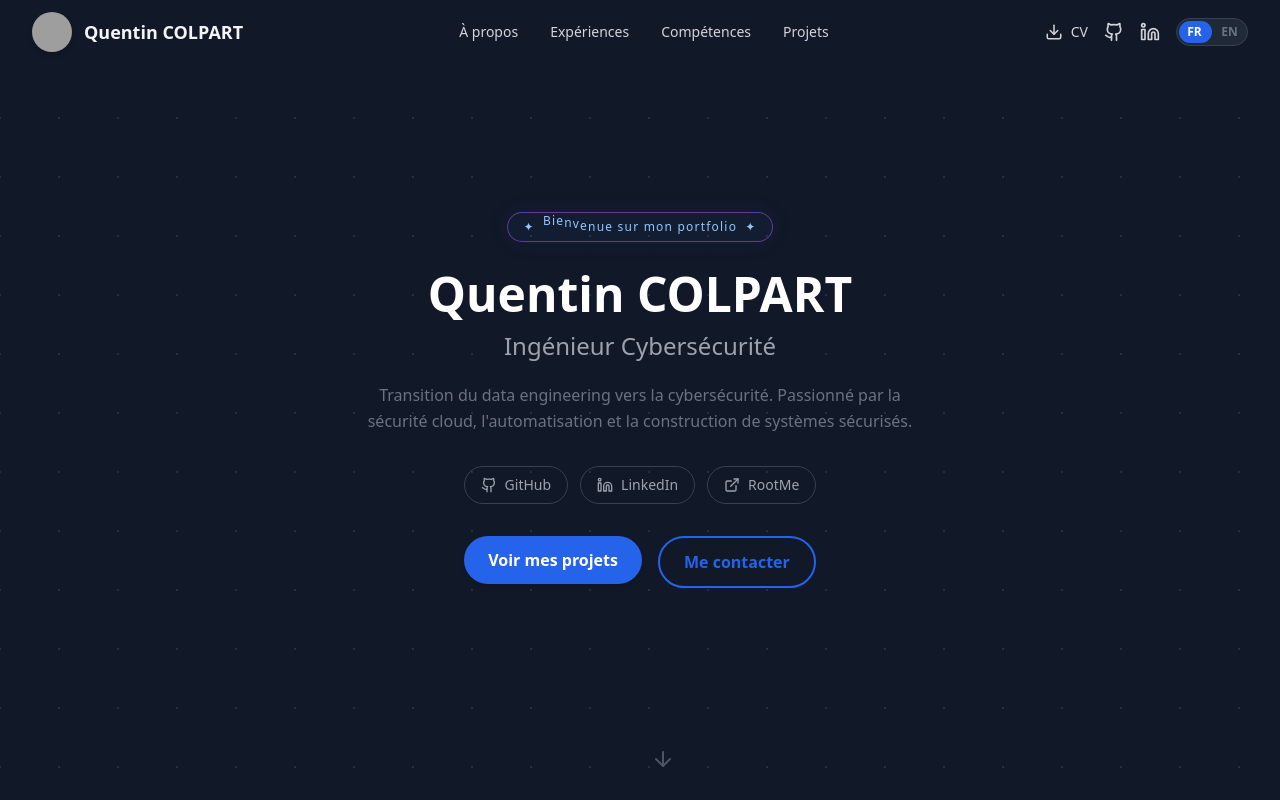
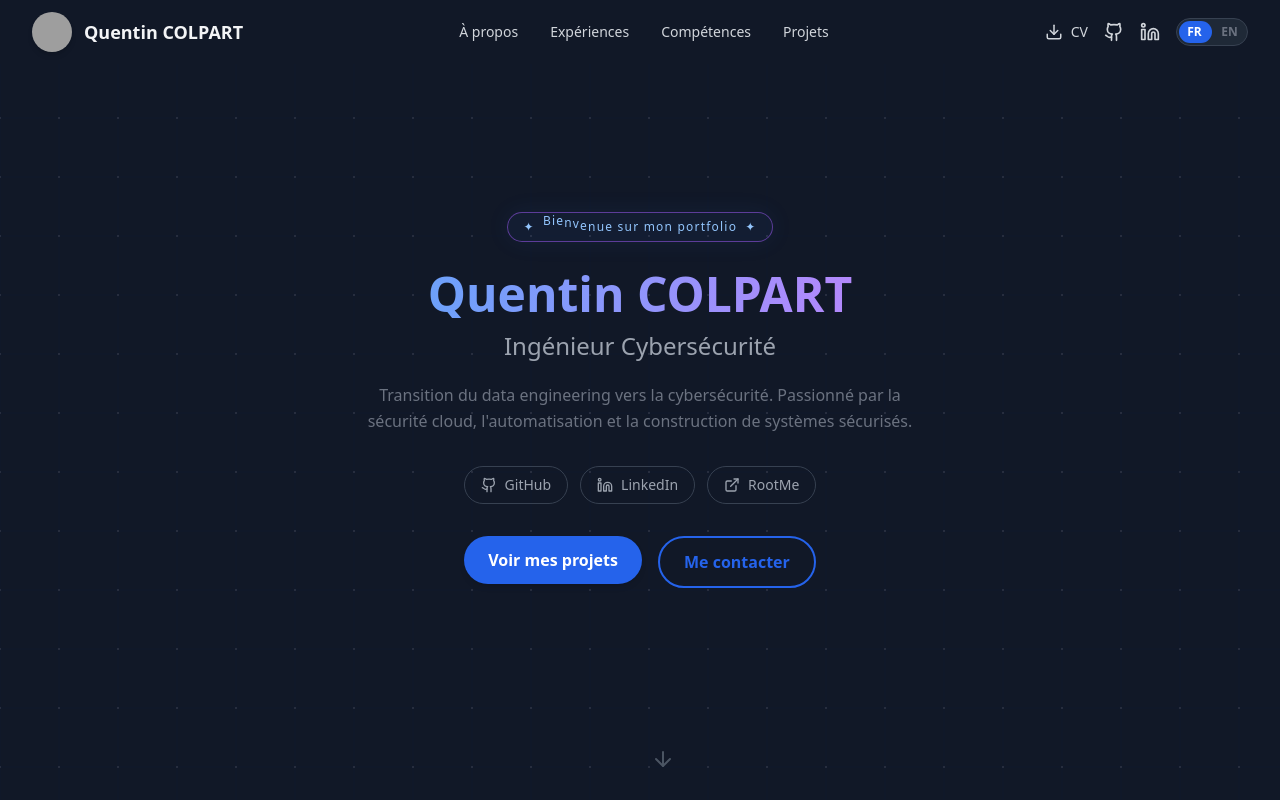
Before and after one commit to RAYAXss/portfolio, a React (Vite) app: page / in a window 1280 px wide. Shown: the top 800 px of the page. Built offline with nearby package versions, Linux system fonts and the light colour scheme; grey boxes are pictures that could not be loaded.

Commit message:
revert test

```diff
--- a/src/components/sections/Hero.tsx
+++ b/src/components/sections/Hero.tsx
@@ -124,13 +124,25 @@ const Hero: React.FC = () => {
             </motion.span>
           </motion.div>
 
-          {/* Name avec MeshTextHover — FIX :
-              - overflow-visible sur le wrapper pour que le canvas WebGL ne soit pas rogné
-              - On utilise w-full avec une hauteur fixe généreuse
-              - On ne contraint pas la largeur max ici (le canvas s'adapte au wrapper) */}
-          <h1 className="text-4xl md:text-5xl font-bold mb-3 text-white">
-            {translations.hero.name}
-          </h1>
+          <motion.div variants={item}>
+            <h1
+              className="
+                text-4xl
+                md:text-5xl
+                font-bold
+                mb-3
+                bg-gradient-to-r
+                from-blue-400
+                to-purple-400
+                bg-clip-text
+                text-transparent
+                [-webkit-background-clip:text]
+                [-webkit-text-fill-color:transparent]
+              "
+            >
+              {translations.hero.name}
+            </h1>
+          </motion.div>
           {/* Title */}
           <motion.h2 variants={item} className="text-xl md:text-2xl text-gray-400 mb-5 font-light">
             {translations.hero.title}
```
